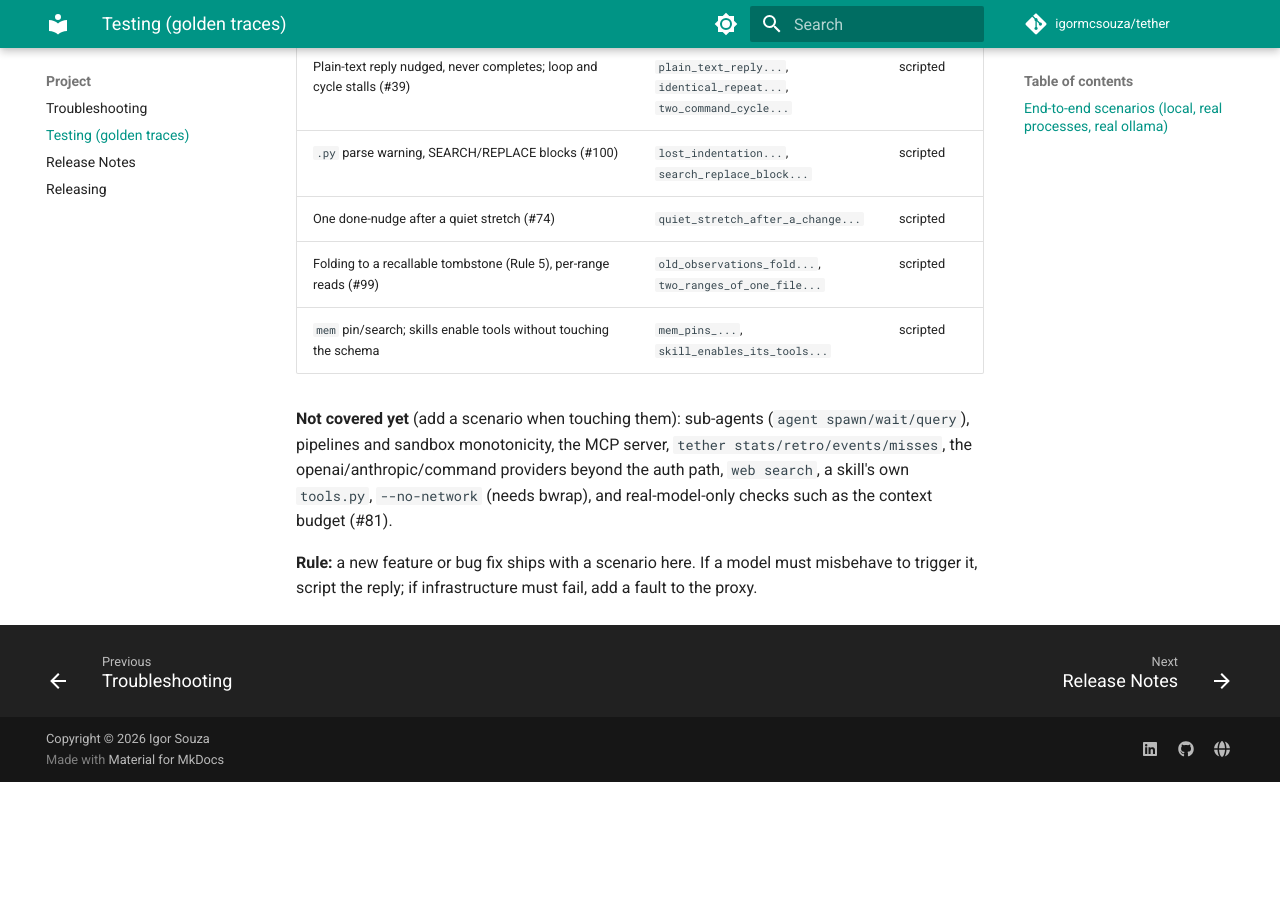
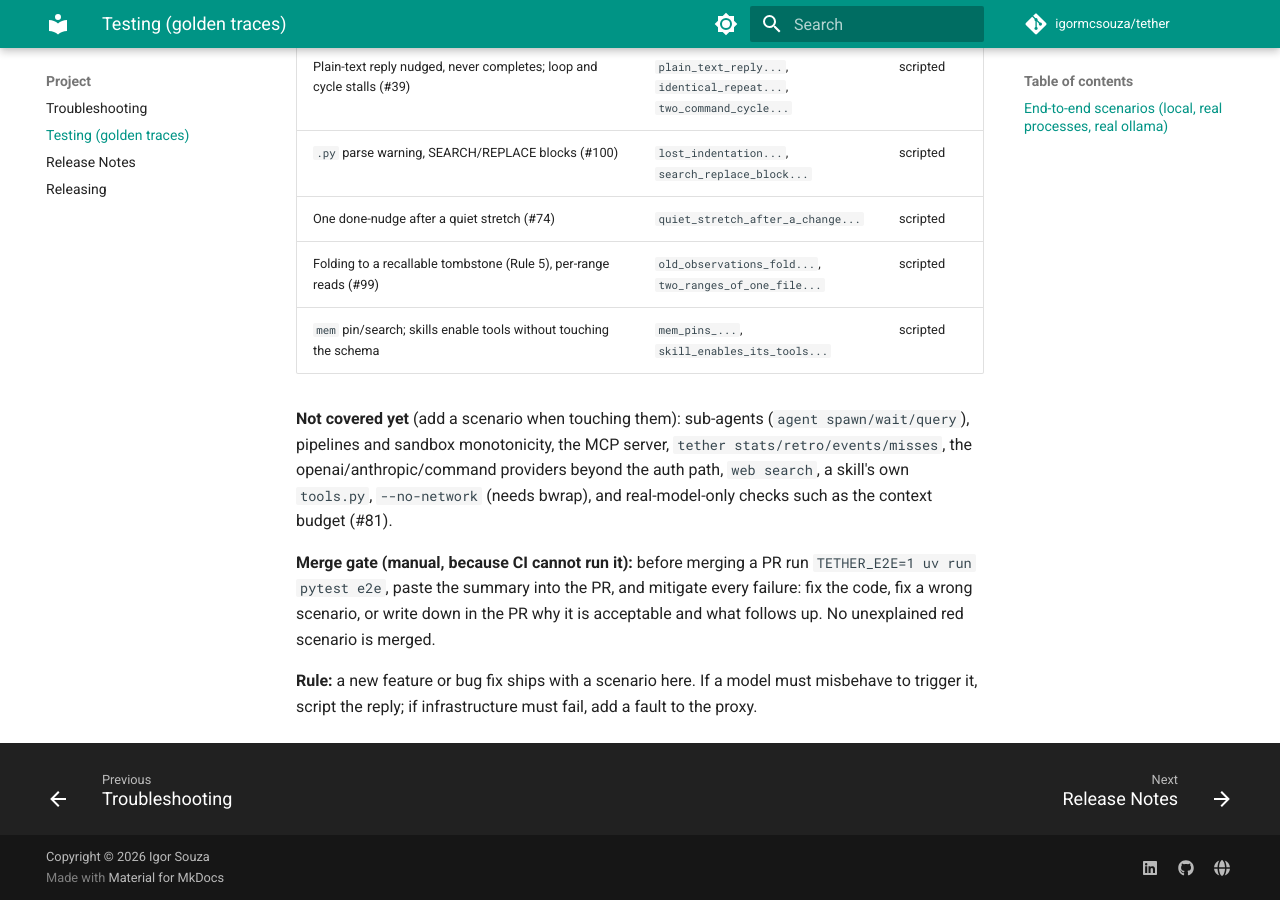
Before and after one commit to igormcsouza/tether, an MkDocs documentation site: the page built from docs/testing.md, in a window 1280 px wide and 900 px high, scrolled down 2323 px. Built offline with MkDocs 1.6.1 and Material for MkDocs 9.7.7, drawn with Linux system fonts in a browser that asks for light colours; comment, search, counter and statistics services are not loaded; before the commit the page ends 3105 px from its top, so only the background shows below that.

Commit message:
docs(agents): e2e must run locally before merge and failures be mitigated
Co-Authored-By: Claude Sonnet 5.5 <noreply@anthropic.com>

```diff
--- a/docs/testing.md
+++ b/docs/testing.md
@@ -68,5 +68,7 @@ pipelines and sandbox monotonicity, the MCP server, `tether stats/retro/events/m
 openai/anthropic/command providers beyond the auth path, `web search`, a skill's own `tools.py`,
 `--no-network` (needs bwrap), and real-model-only checks such as the context budget (#81).
 
+**Merge gate (manual, because CI cannot run it):** before merging a PR run `TETHER_E2E=1 uv run pytest e2e`, paste the summary into the PR, and mitigate every failure: fix the code, fix a wrong scenario, or write down in the PR why it is acceptable and what follows up. No unexplained red scenario is merged.
+
 **Rule:** a new feature or bug fix ships with a scenario here. If a model must misbehave to
 trigger it, script the reply; if infrastructure must fail, add a fault to the proxy.
```
Also changed, not shown: AGENTS.md (+3 -3 lines).
